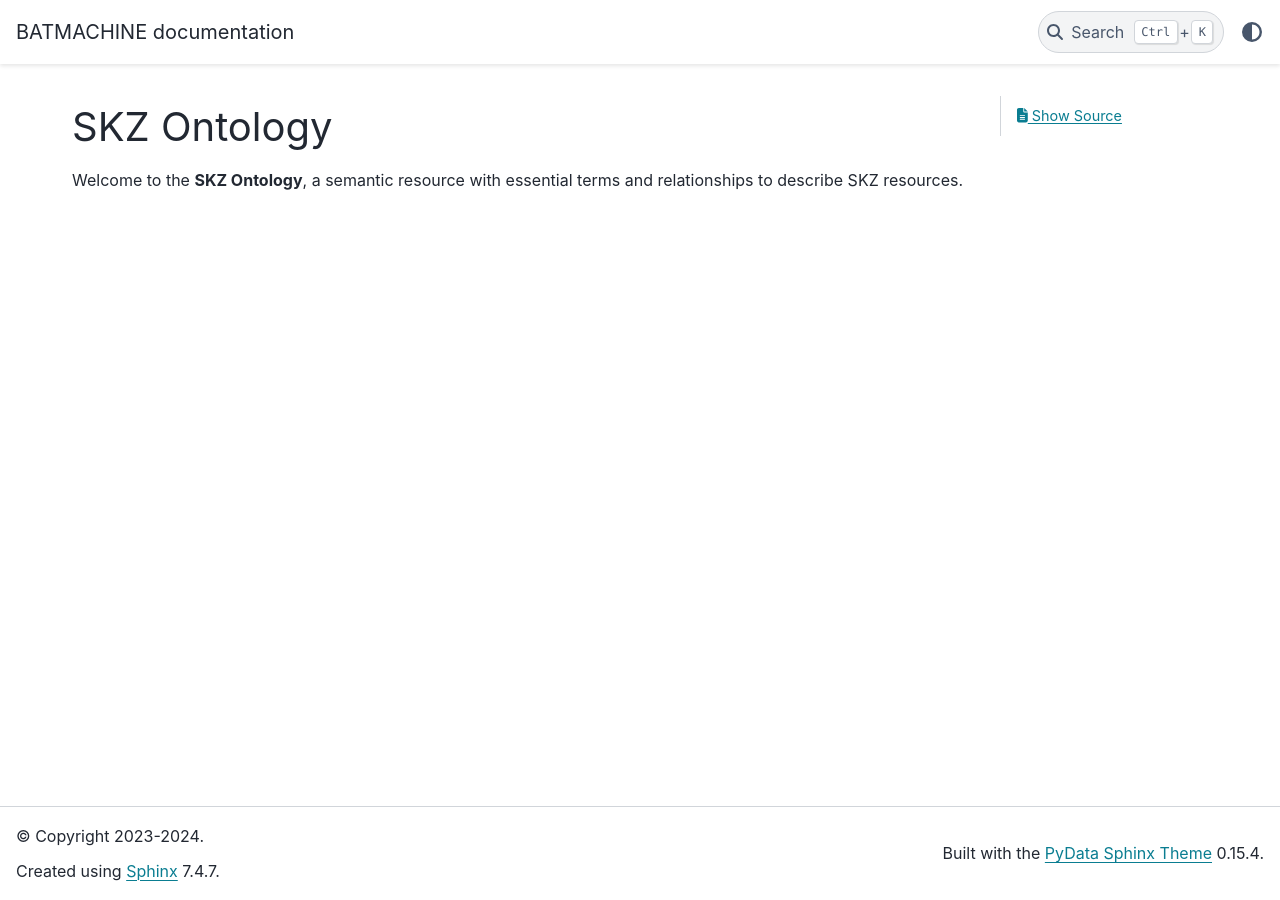
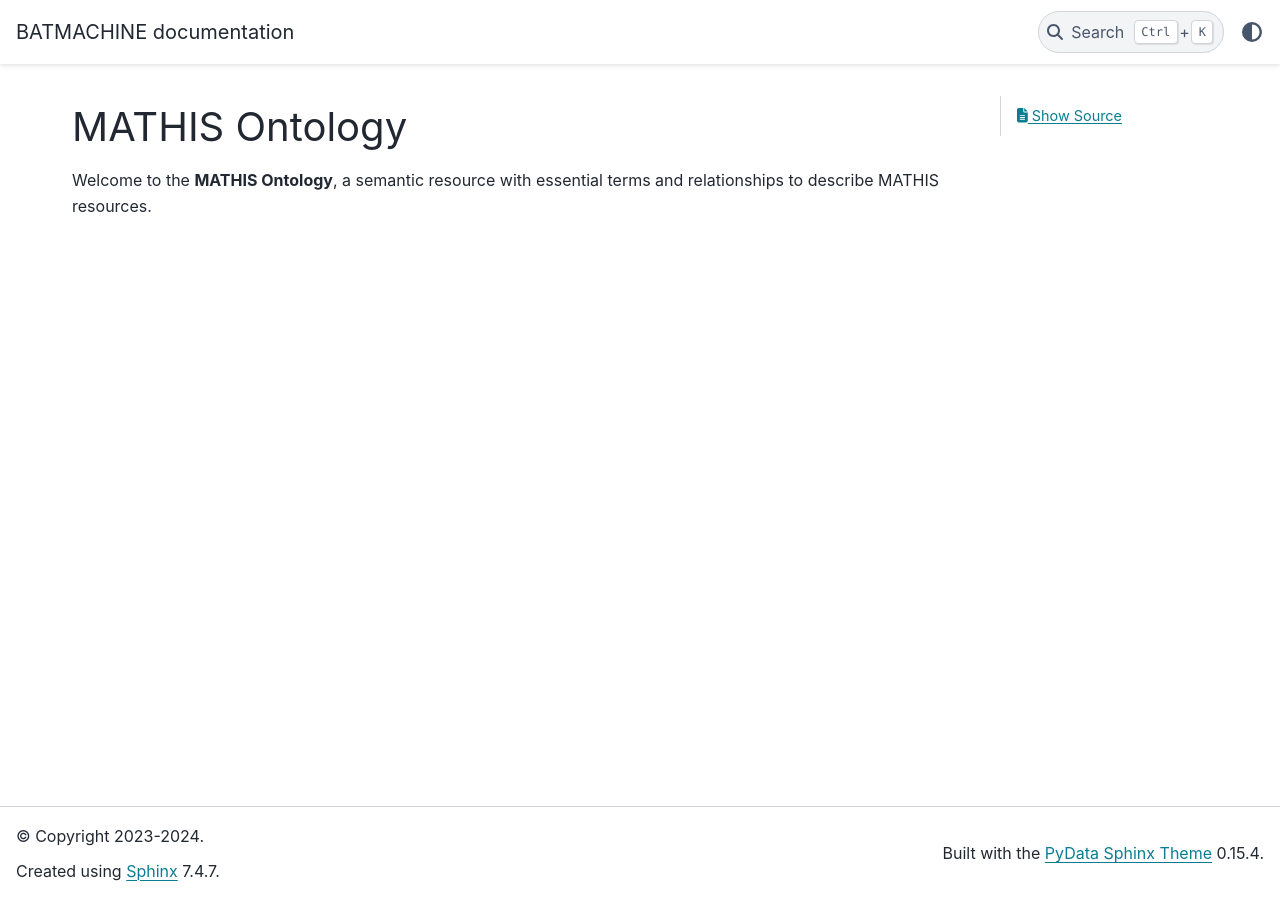
Before and after one commit to HEU-BATMACHINE/Mathis-public-resources, a Sphinx documentation site: the page built from docs/index.rst, in a window 1280 px wide. Built offline with Sphinx 7.4.7 and the PyData theme 0.15.4, drawn with Linux system fonts in a browser that asks for light colours; pages that are not in the unit, such as notebooks, are missing from menus.

Commit message:
Update index.rst

```diff
--- a/docs/index.rst
+++ b/docs/index.rst
@@ -3,10 +3,10 @@
    :includehidden:
    :hidden:
 
-   Class Index <skz-ontology>
+   Class Index <MATHIS-ontology>
 
 
-SKZ Ontology
+MATHIS Ontology
 ================================
 
-Welcome to the **SKZ Ontology**, a semantic resource with essential terms and relationships to describe SKZ resources.
+Welcome to the **MATHIS Ontology**, a semantic resource with essential terms and relationships to describe MATHIS resources.
```
